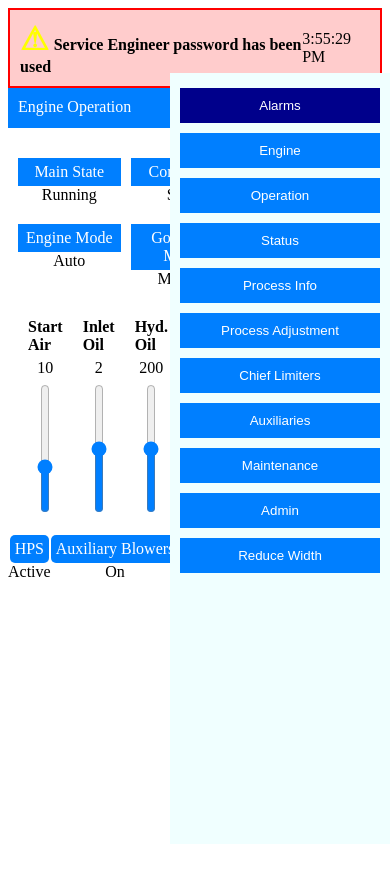
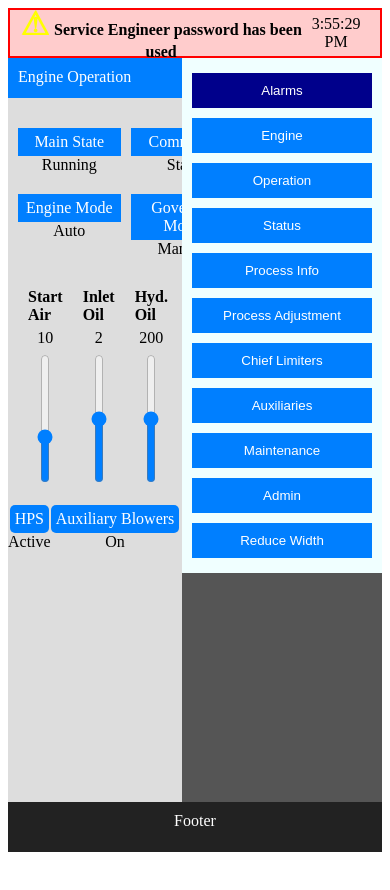
Before and after one commit to torkilp/EcsMopAB_Test, an Angular app in the folder ecsmop/: page / in a window 390 px wide. Shown: the top 890 px of the page. After the commit the page ends 860 px from the top, so only its background shows below. Built offline with nearby package versions, Linux system fonts and the light colour scheme.

Commit message:
Refactor layout and styles for app components, enhancing structure and responsiveness

```diff
--- a/ecsmop/src/app/components/app/app.component.css
+++ b/ecsmop/src/app/components/app/app.component.css
@@ -1,4 +1,60 @@
+/* .container {
+    display: flex;
+    height: 100vh;
+  } */
+
+  * {
+    margin: 0;
+    padding: 0;
+    box-sizing: border-box;
+}
+
+body, html {
+    height: 100%;
+    font-family: Arial, sans-serif;
+}
+
 .container {
     display: flex;
-    height: 100vh;
-  }
+    flex-direction: column;
+    height: 100vh; /* Full height of viewport */
+}
+
+.top-bar {
+    /* background: #333;
+    color: white; */
+    text-align: center;
+    padding: 0px;
+    height: 50px;
+    flex-shrink: 0;
+}
+
+.main-content {
+    display: flex;
+    flex: 1;
+    overflow: hidden;
+}
+
+.content {
+    background: #ddd;
+    flex: 1;
+    padding: 0px;
+    overflow-y: auto;
+}
+
+.right-menu {
+    background: #555;
+    color: white;
+    width: 200px;
+    padding: 0px;
+    flex-shrink: 0;
+}
+
+.footer {
+    background: #222;
+    color: white;
+    text-align: center;
+    padding: 10px;
+    height: 50px;
+    flex-shrink: 0;
+}
--- a/ecsmop/src/app/components/app/app.component.html
+++ b/ecsmop/src/app/components/app/app.component.html
@@ -1,5 +1,19 @@
-<app-status-bar></app-status-bar>
+<!-- <app-status-bar></app-status-bar> -->
 <div class="container">
-  <app-main-area></app-main-area>
-  <app-right-menu></app-right-menu>
+
+  <header class="top-bar">
+    <app-status-bar></app-status-bar>
+  </header>
+  <div class="main-content">
+    <section class="content">
+      <app-main-area></app-main-area>
+    </section>
+    <aside class="right-menu"><app-right-menu></app-right-menu></aside>
 </div>
+<footer class="footer">Footer</footer>
+
+  <!-- <app-main-area></app-main-area>
+  <app-right-menu></app-right-menu>   -->
+
+
+</div>
--- a/ecsmop/src/app/components/main-area/main-area.component.css
+++ b/ecsmop/src/app/components/main-area/main-area.component.css
@@ -5,7 +5,7 @@
 .container {
     display: grid;
 
-    grid-template-columns: 2fr;
+    grid-template-columns: 1fr;
     grid-template-rows: 40px 600px 100px;
 
     grid-template-areas:
--- a/ecsmop/src/app/components/right-menu/right-menu.component.css
+++ b/ecsmop/src/app/components/right-menu/right-menu.component.css
@@ -1,11 +1,11 @@
 .menu {
   display: flex;
   flex-direction: column;
-  position: absolute;
+  /* position: absolute; */
   right: 0;
-  top: 73px;
+  /* top: 73px; */
   bottom: 0;
-  width: 200px;
+  /* width: 200px; */
   background: azure;
   padding: 10px;
 }
--- a/ecsmop/src/app/components/status-bar/status-bar.component.css
+++ b/ecsmop/src/app/components/status-bar/status-bar.component.css
@@ -1,5 +1,5 @@
 .status-bar {
-    height: 70%; /* Reduce height by 20% */
+    height: 100%; /* Reduce height by 20% */
     background-color: rgba(255, 0, 0, 0.2);
     border: 2px solid red;
     display: flex;
```
